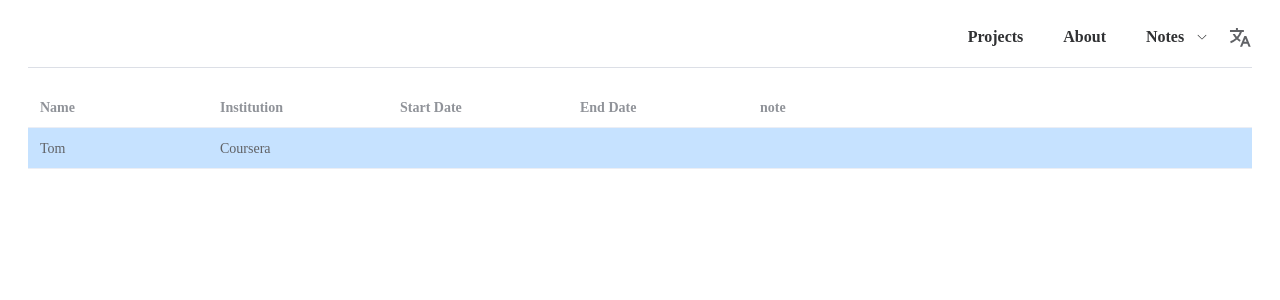
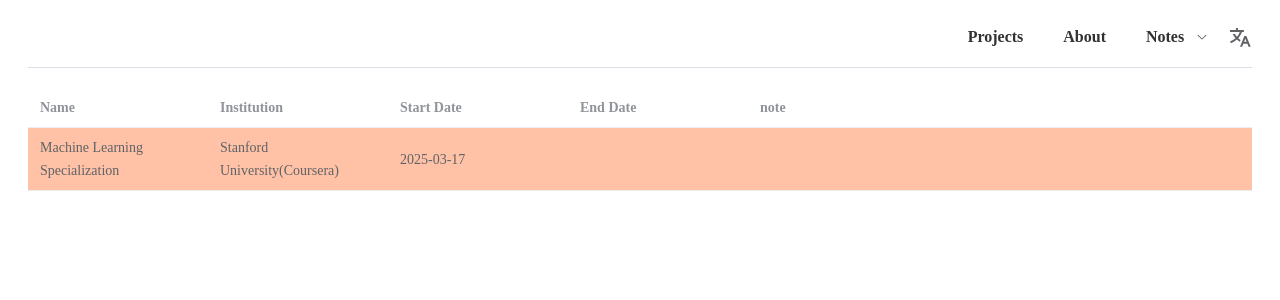
Before and after one commit to floudk/floudk.github.io, a Vue app: page /#/courses in a window 1280 px wide. Shown: the top 300 px of the page. Built offline with nearby package versions, Linux system fonts and the light colour scheme.

Commit message:
add course

```diff
--- a/src/pages/Courses.vue
+++ b/src/pages/Courses.vue
@@ -36,9 +36,11 @@ interface Course {
 
 const tableData: Course[] = [
     {
-        name: 'Tom',
-        institution: 'Coursera',
-        repoUrl: 'https://element-plus.gitee.io/zh-CN/component/table.html',
+        name: 'Machine Learning Specialization',
+        institution: 'Stanford University(Coursera)',
+        repoUrl: 'https://github.com/floudk/coursera-machine-learning',
+        courseHomePageUrl: 'https://www.coursera.org/specializations/machine-learning-introduction#courses',
+        startDate: '2025-03-17',
     },
 ]
 
```
